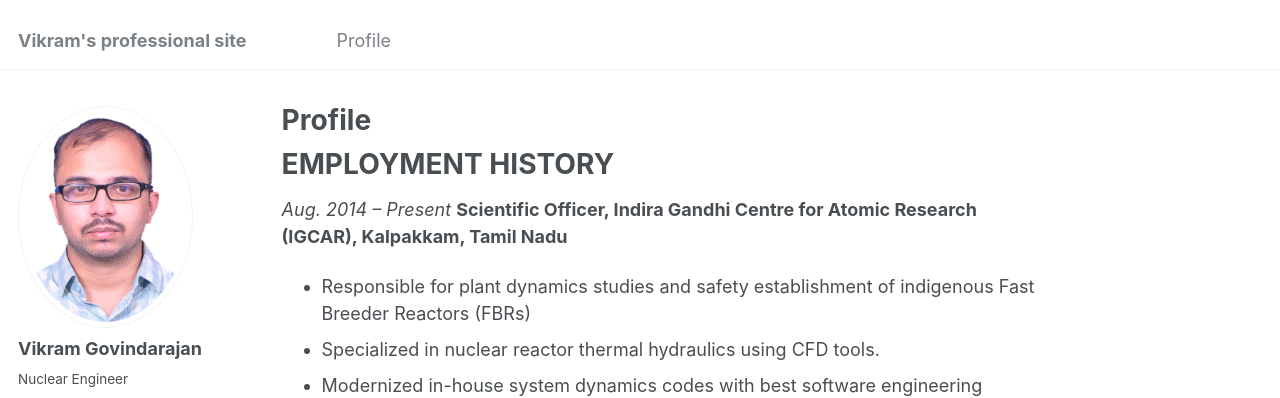
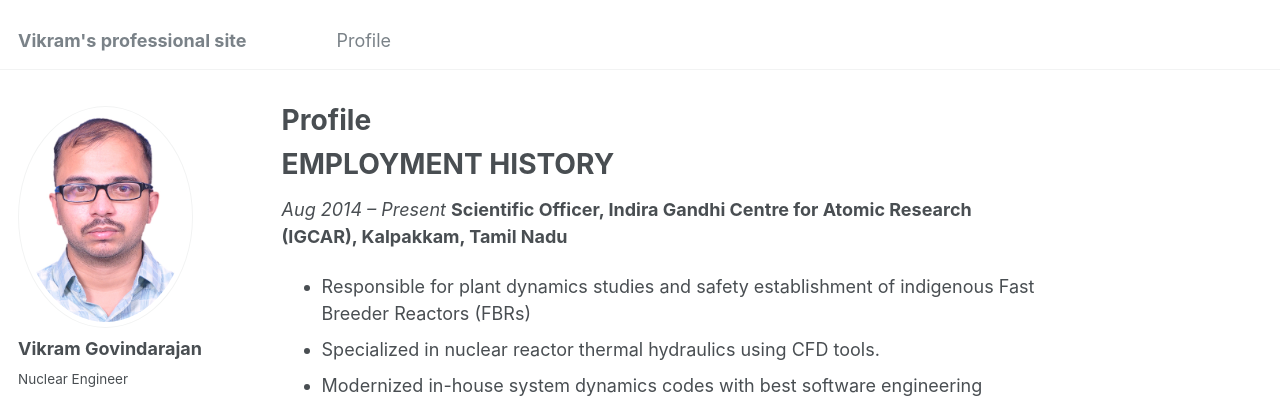
Before and after one commit to VikramGovindarajan/vikramgovindarajan.github.io, a Jekyll site: the page built from _pages/profile.md, in a window 1280 px wide and 900 px high. Shown: the top 398 px of the window. Built offline with Jekyll 4.4.1, drawn with Linux system fonts in a browser that asks for light colours; some web fonts are replaced.

Commit message:
minor check

```diff
--- a/_pages/profile.md
+++ b/_pages/profile.md
@@ -6,7 +6,7 @@ author_profile: true
 
 EMPLOYMENT HISTORY
 ==================
-*Aug. 2014 – Present*
+*Aug 2014 – Present*
 **Scientific Officer, Indira Gandhi Centre for Atomic Research (IGCAR), Kalpakkam, Tamil Nadu**
   -  Responsible for plant dynamics studies and safety establishment of indigenous Fast Breeder Reactors (FBRs)
   -  Specialized in nuclear reactor thermal hydraulics using CFD tools.
```
